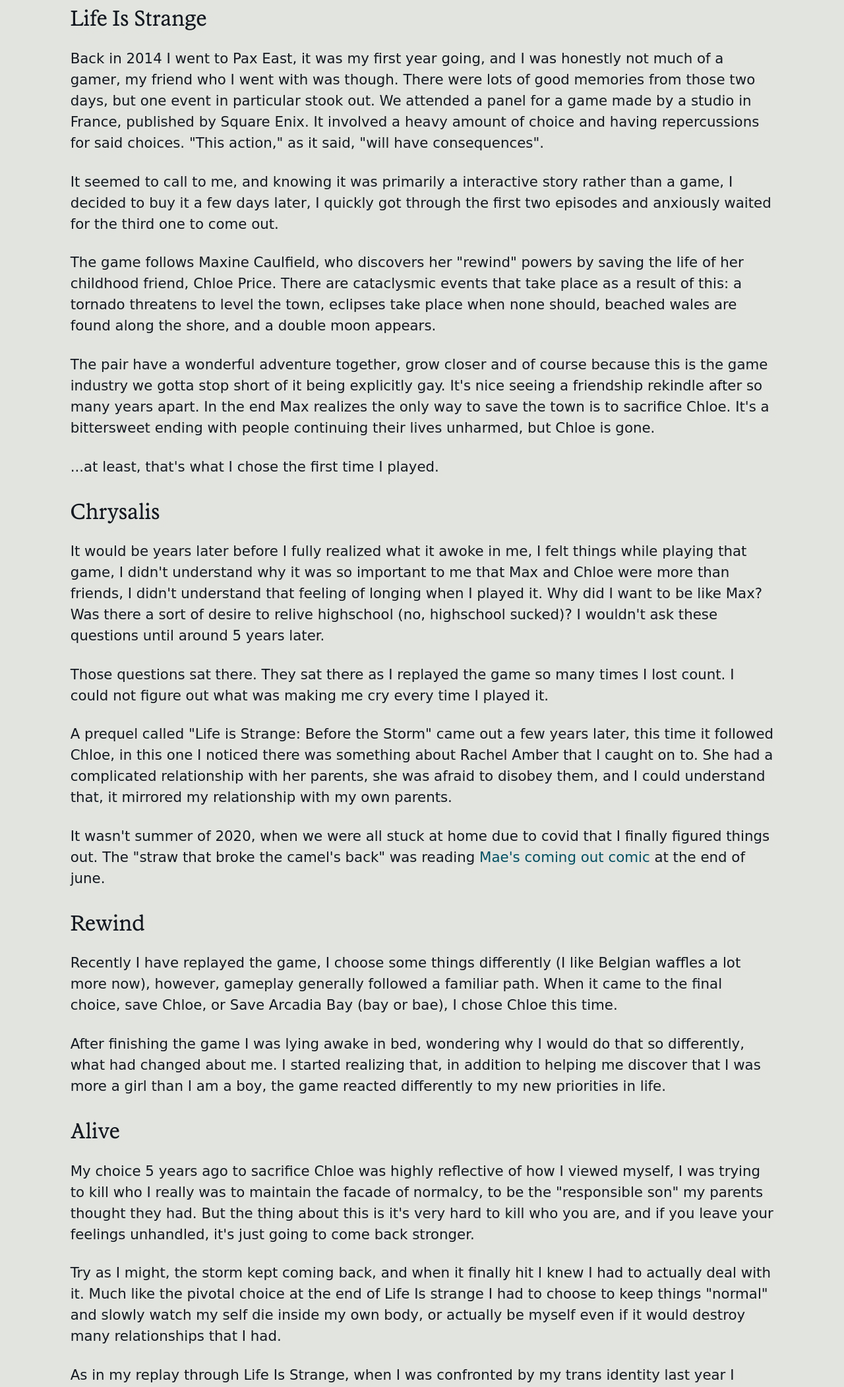
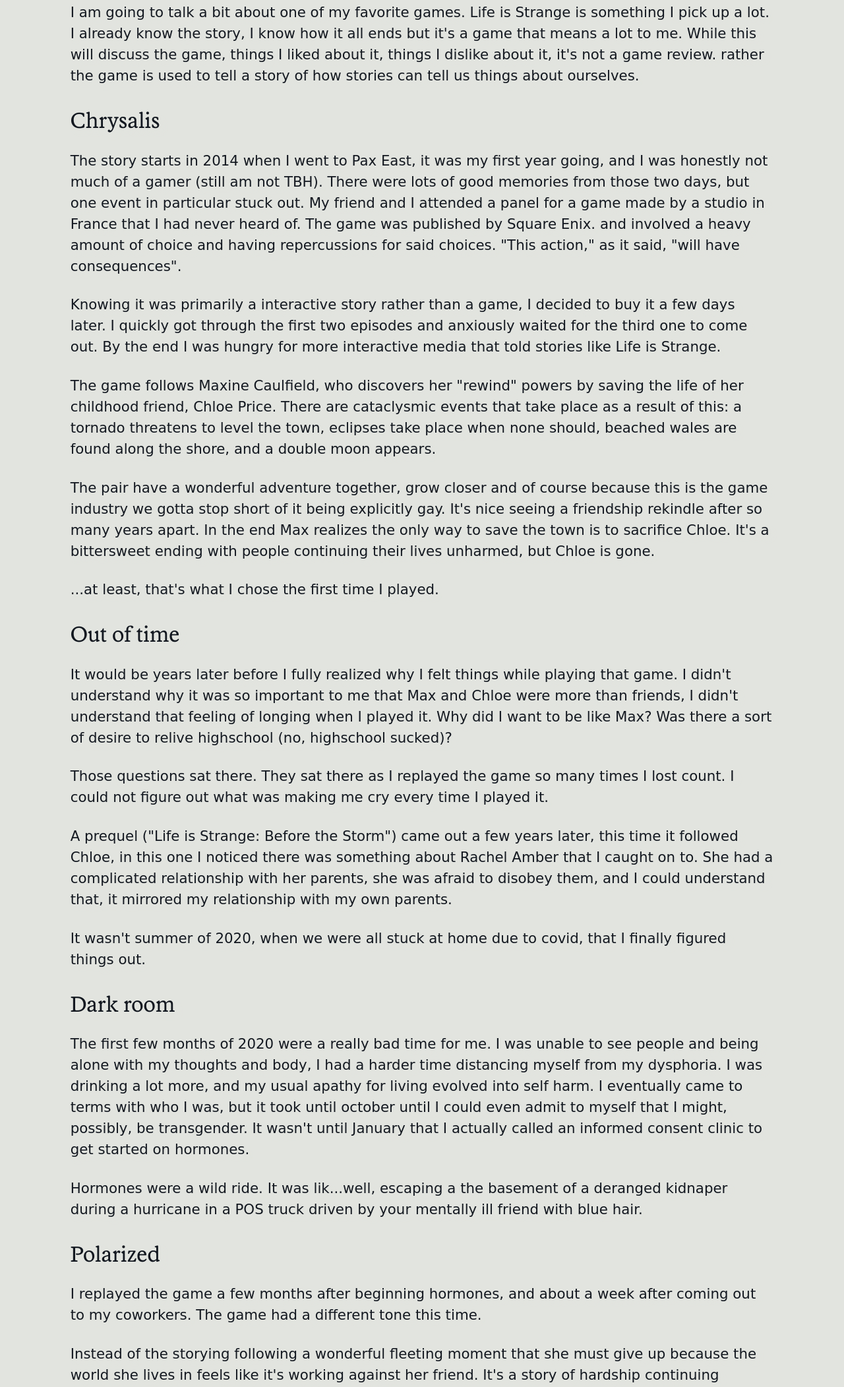
Before and after one commit to arriIsHere/arri.gay, an Eleventy site: page src/articles/timetravel-and-cocoons/index.md in a window 1280 px wide. Shown: the part 697-2800 px from the top of the page at 66% size. Built offline with nearby package versions, Linux system fonts and the light colour scheme; Eleventy itself is replaced by a stand-in of ours; files that its build step writes are made by us from their sources; a web font is replaced by a local one.

Commit message:
update LiS post

```diff
--- a/src/articles/timetravel-and-cocoons/index.md
+++ b/src/articles/timetravel-and-cocoons/index.md
@@ -1,9 +1,9 @@
 ---
 title: Timetravel and Cocoons
 date: 2021-07-06
+tags: draft
 abstract:
 abstractAuthor:
-tags: draft
 image: butterfly.jpg
 tone: light
 imageAlt: Arm outstretched with a blue wing butterfly landing on it
@@ -17,18 +17,25 @@ imageAlt: Arm outstretched with a blue wing butterfly landing on it
 *by <a rel="noopener noreferrer" target="_blank" href="https://twitter.com/Amycantnow">@AmyCantNow</a> &copy;*
 *2021 Amy, all rights reserved*
 
-## Life Is Strange
+I am going to talk a bit about one of my favorite games. Life is Strange
+is something I pick up a lot. I already know the story, I know how it all ends
+but it's a game that means a lot to me. While this will discuss
+the game, things I liked about it, things I dislike about it, it's not a game review.
+rather the game is used to tell a story of how stories can tell us things about ourselves.
+## Chrysalis
 
-Back in 2014 I went to Pax East, it was my first year going, and I was honestly
-not much of a gamer, my friend who I went with was though. There were
-lots of good memories from those two days, but one event in particular stook out.
-We attended a panel for a game made by a studio in France, published by Square Enix.
-It involved a heavy amount of choice and having repercussions for said choices.
-"This action," as it said, "will have consequences".
+The story starts in 2014 when I went to Pax East, it was my first year going,
+and I was honestly not much of a gamer (still am not TBH).
+There were lots of good memories from those two days, but one event in particular
+stuck out. My friend and I attended a panel for a game made by a studio in France
+that I had never heard of. The game was published by Square Enix. and involved a
+heavy amount of choice and having repercussions for said choices. "This action,"
+as it said, "will have consequences".
 
-It seemed to call to me, and knowing it was primarily a interactive story rather
-than a game, I decided to buy it a few days later, I quickly got through the first
-two episodes and anxiously waited for the third one to come out.
+Knowing it was primarily a interactive story rather
+than a game, I decided to buy it a few days later. I quickly got through the first
+two episodes and anxiously waited for the third one to come out. By the end I
+was hungry for more interactive media that told stories like Life is Strange.
 
 The game follows Maxine Caulfield, who discovers her "rewind" powers by saving the
 life of her childhood friend, Chloe Price. There are cataclysmic events that take
@@ -44,32 +51,53 @@ continuing their lives unharmed, but Chloe is gone.
 
 ...at least, that's what I chose the first time I played.
 
-## Chrysalis
+## Out of time
 
-It would be years later before I fully realized what it awoke in me, I felt things
-while playing that game, I didn't understand why it was so important to me that
+It would be years later before I fully realized why I felt things
+while playing that game. I didn't understand why it was so important to me that
 Max and Chloe were more than friends, I didn't understand that feeling of longing
 when I played it. Why did I want to be like Max? Was there a sort of desire to
-relive highschool (no, highschool sucked)? I wouldn't ask these questions until
-around 5 years later.
+relive highschool (no, highschool sucked)?
 
 Those questions sat there. They sat there as I replayed the game so many times I
 lost count. I could not figure out what was making me cry every time I played it.
 
-A prequel called "Life is Strange: Before the Storm" came out a few years later,
+A prequel ("Life is Strange: Before the Storm") came out a few years later,
 this time it followed Chloe, in this one I noticed there was something about Rachel
 Amber that I caught on to. She had a complicated relationship with her parents,
 she was afraid to disobey them, and I could understand that, it mirrored my
 relationship with my own parents.
 
-It wasn't summer of 2020, when we were all stuck at home due to covid that I
-finally figured things out. The "straw that broke the camel's back" was reading
-<a href="https://www.reallifecomics.com/comic.php?comic=june-29-2020"
-   rel="noopener noreferrer" target="_blank">Mae's coming out comic</a>
-at the end of june.
-## Rewind
+It wasn't summer of 2020, when we were all stuck at home due to covid, that I
+finally figured things out.
 
-Recently I have replayed the game, I choose some things differently (I like Belgian
+## Dark room
+
+The first few months of 2020 were a really bad time for me. I was unable to see people
+and being alone with my thoughts and body, I had a harder time distancing myself from my
+dysphoria. I was drinking a lot more, and my usual apathy for living evolved into self harm.
+I eventually came to terms with who I was, but it took until october until I could even admit
+to myself that I might, possibly, be transgender. It wasn't until January that I actually called
+an informed consent clinic to get started on hormones.
+
+Hormones were a wild ride. It was lik...well, escaping a the basement of a
+deranged kidnaper during a hurricane in a POS truck driven by your mentally
+ill friend with blue hair.
+
+## Polarized
+
+I replayed the game a few months after beginning hormones, and about a week after
+coming out to my coworkers. The game had a different tone this time.
+
+Instead of the storying following a wonderful fleeting moment that she must give up
+because the world she lives in feels like it's working against her friend. It's a
+story of hardship continuing throughout the game, and giving up some relationships
+for one that is far more valuable.
+
+The narrative was probably not intended to be queer in nature. It was written by two
+straight cisgender men in their 40s, as is seen my some questionable dialog choices.
+
+I replayed the game, I choose some things differently (I like Belgian
 waffles a lot more now), however, gameplay generally followed a familiar path.
 When it came to the final choice, save Chloe, or Save Arcadia Bay (bay or bae),
 I chose Chloe this time.
@@ -79,30 +107,9 @@ that so differently, what had changed about me. I started realizing that, in
 addition to helping me discover that I was more a girl than I am a boy, the
 game reacted differently to my new priorities in life.
 
-## Alive
-
-My choice 5 years ago to sacrifice Chloe was highly reflective of how I viewed
-myself, I was trying to kill who I really was to maintain the facade of normalcy,
-to be the "responsible son" my parents thought they had. But the thing about
-this is it's very hard to kill who you are, and if you leave your feelings
-unhandled, it's just going to come back stronger.
-
-Try as I might, the storm kept coming back, and when it finally hit I knew I had
-to actually deal with it. Much like the pivotal choice at the end of Life Is strange
-I had to choose to keep things "normal" and slowly watch my self die inside my own
-body, or actually be myself even if it would destroy many relationships that I had.
-
-As in my replay through Life Is Strange, when I was confronted by my trans identity
-last year I finally made the choice that was right for me and other people be damned.
-Every day I wake up alive, because I choose Arri and Chloe over false normalcy
-and Arcadia Bay.
-
 *Life Is Strange and the Life Is Strange logo is &copy; Donod entertainment all rights reserved*
 
-*RealLifeComics is &copy; of Mae Dean all rights reserved*
-
 *<a href="https://twitter.com/Amycantnow/status/1397997639799652356">"Butterfly Effect"</a>*
-*&copy; 2021 by*
+*&copy; 2021-2022 by*
 *<a rel="noopener noreferrer" target="_blank" href="https://twitter.com/Amycantnow">@AmyCantNow</a> All rights reserved.*
-*Amy "The Creator" may revoke use of "Butterfly Effect" "The Work" at any time for any reason.*
-*The Work may not be used for any reason without the explicit permission of The Creator.*
+*This image may not be used for any reason without the explicit permission of The Creator.*
```
